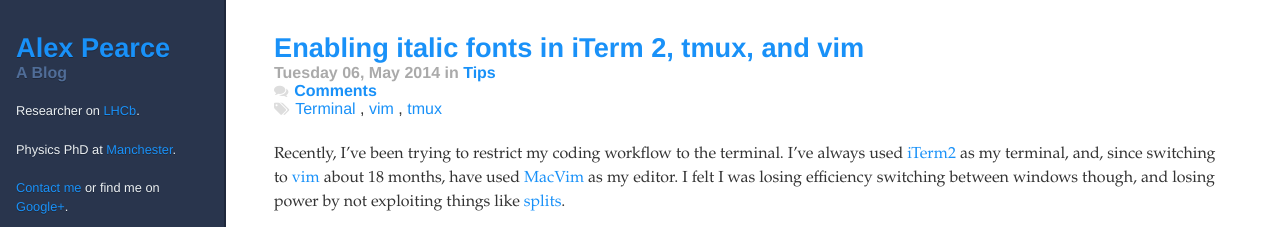
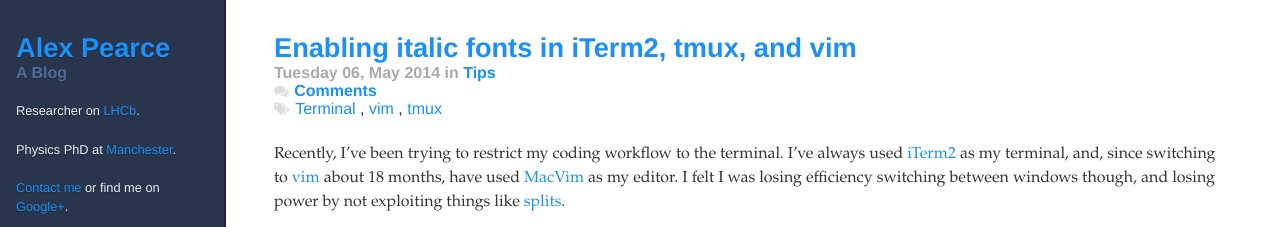
Before and after one commit to alexpearce/home, a Jekyll site: the page built from _posts/tips/2014-05-06-italics-in-iterm2-vim-tmux.md, in a window 1280 px wide and 900 px high. Shown: the top 227 px of the window. Built offline with Jekyll 4.4.1, drawn with Linux system fonts in a browser that asks for light colours; nearby versions of some CDN libraries; some web fonts are replaced; Markdown is read by kramdown in place of the engine named in the settings; comment, search, counter and statistics services are not loaded.

Commit message:
iTerm 2 -> iTerm2.

```diff
--- a/_posts/tips/2014-05-06-italics-in-iterm2-vim-tmux.md
+++ b/_posts/tips/2014-05-06-italics-in-iterm2-vim-tmux.md
@@ -1,9 +1,9 @@
 ---
 layout: post
-title: Enabling italic fonts in iTerm 2, tmux, and vim
+title: Enabling italic fonts in iTerm2, tmux, and vim
 category: Tips
 tags: [Terminal, vim, tmux]
-description: How to configure iTerm 2, tmux, and vim to enable italic fonts.
+description: How to configure iTerm2, tmux, and vim to enable italic fonts.
 ---
 
 Recently, I’ve been trying to restrict my coding workflow to the terminal.
```
